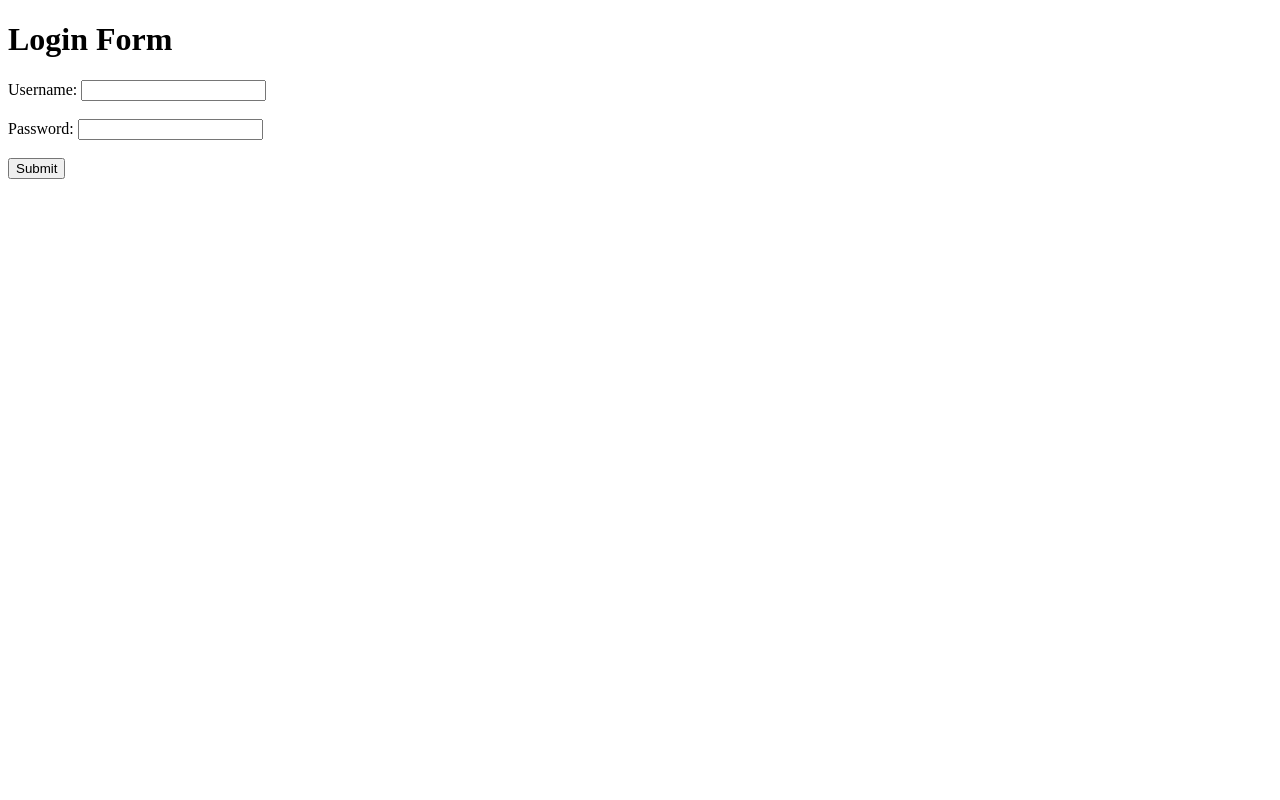
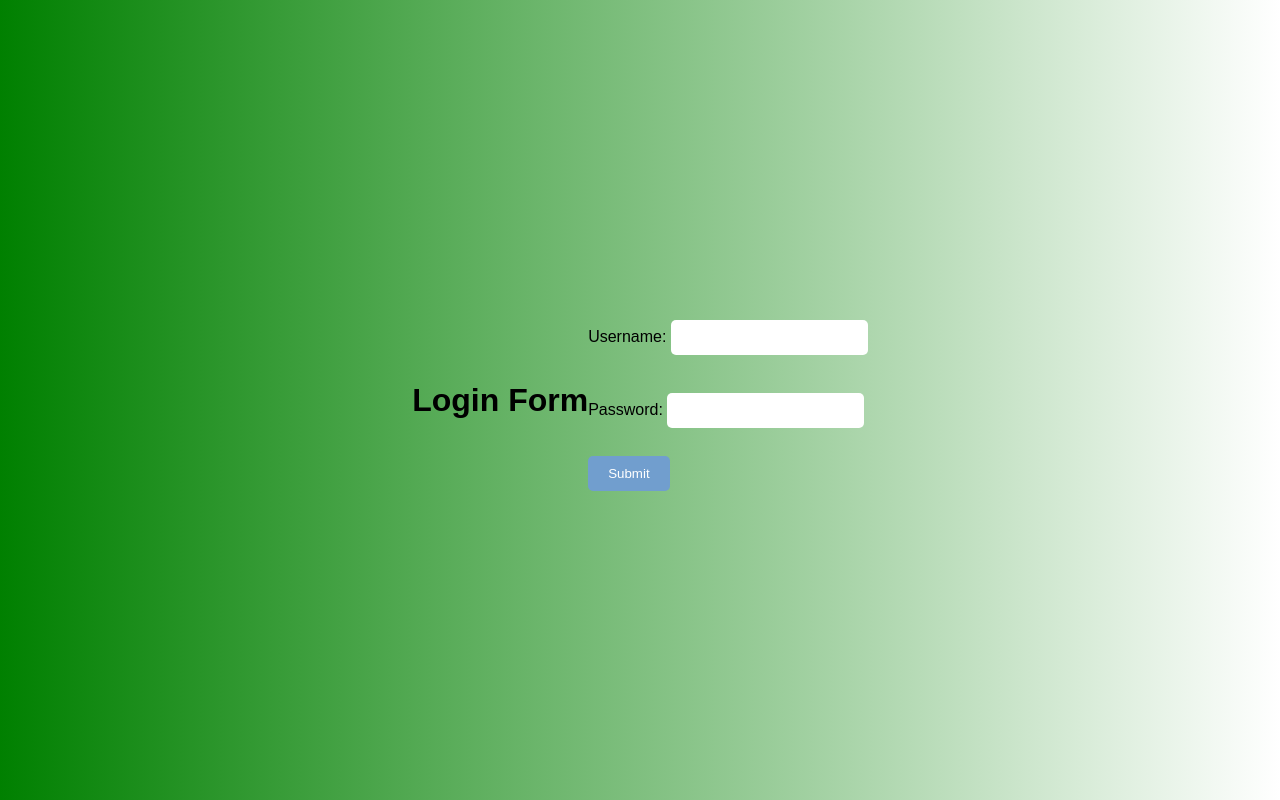
Before and after one commit to SoumyaRay369/Basic-Backend, a website: page index.html in a window 1280 px wide. Drawn offline with Linux system fonts and the light colour scheme.

Commit message:
Update index.html

```diff
--- a/index.html
+++ b/index.html
@@ -3,6 +3,7 @@
 
 <head>
     <title>Login Form</title>
+    <link rel="stylesheet" type="text/css" href="index.css">
 </head>
 
 <body>
```
